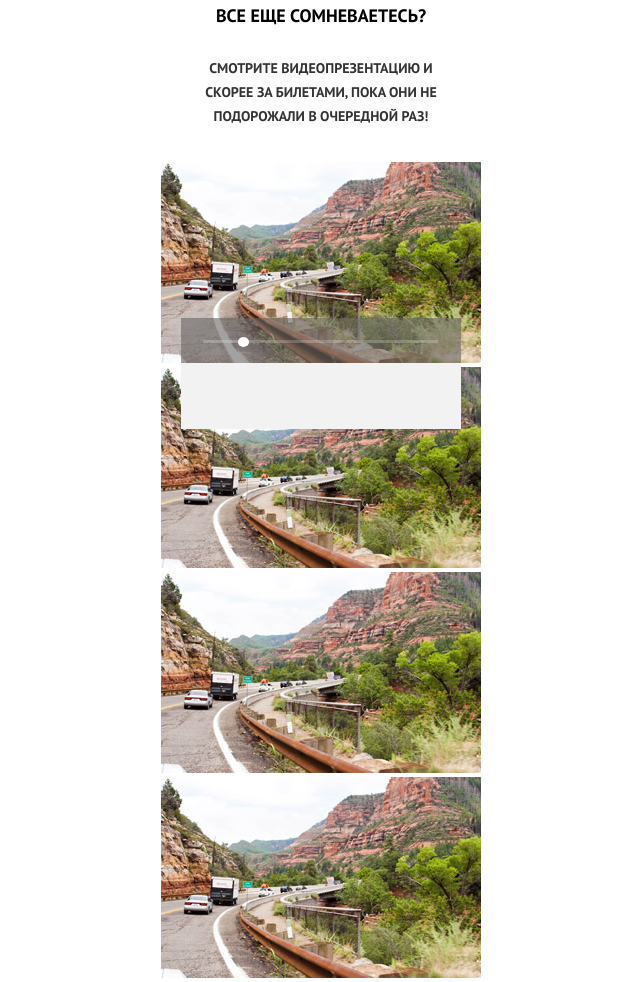
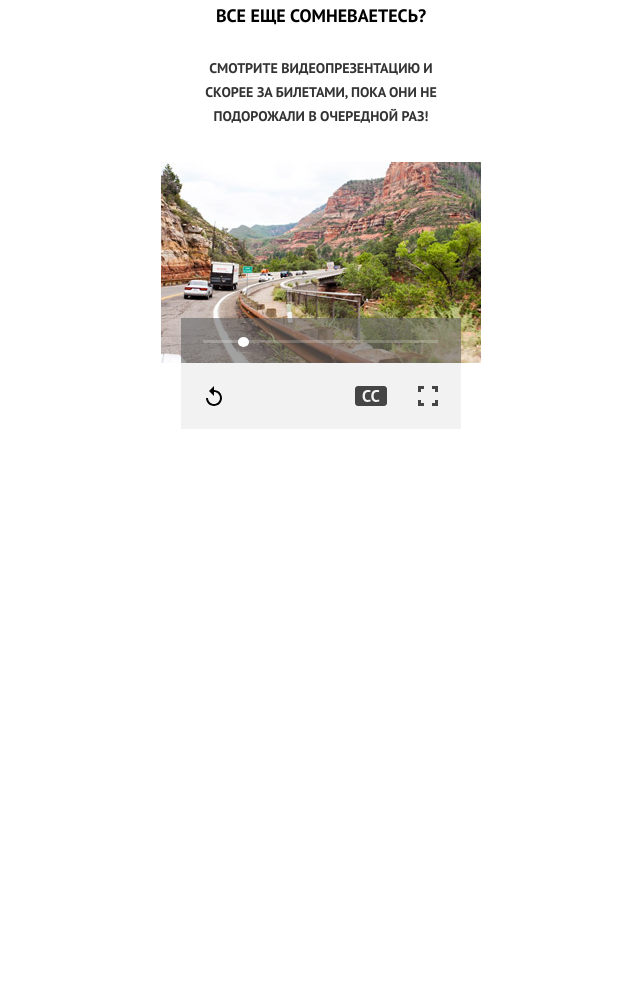
Before and after one commit to kazakovlv/569953-sedona, a plain HTML site: page source/photo.html in a window 1280 px wide. Shown: the part 2590-3572 px from the top of the page, without its empty margins (319-959 px from the left). After the commit the page ends 3027 px from the top, so only its background shows below. Drawn offline with nearby package versions, Linux system fonts and the light colour scheme; files that its build step writes are made by us from their sources.

Commit message:
Фото и Видео. Фотоколлекция

```diff
--- a/source/less/photo-collection.less
+++ b/source/less/photo-collection.less
@@ -155,3 +155,18 @@ photo-item__button {
   border-radius: 50%;
   background-color: #ffffff;
 }
+.video-player__button-replay {
+  position: absolute;
+  left: 45px;
+  top: 224px;
+}
+.video-player__button-subtitles {
+  position: absolute;
+  left: 194px;
+  top: 224px;
+}
+.video-player__button-fullscreen {
+  position: absolute;
+  left: 257px;
+  top: 224px;
+}
--- a/source/photo.html
+++ b/source/photo.html
@@ -92,12 +92,9 @@
             <div class="video-player__bottom-rectangle"></div>
             <div class="video-player__slider"></div>
             <div class="video-player__scale"></div>
-            <div class="video-player__button-replay"></div>
-            <div class="video-player__button-subtitles"></div>
-            <div class="video-player__button-fullscreen"></div>
-            <img class="video-player__picture" src="./img/video-mobile@1x.jpg" alt="Видео">
-            <img class="video-player__picture" src="./img/video-mobile@1x.jpg" alt="Видео">
-            <img class="video-player__picture" src="./img/video-mobile@1x.jpg" alt="Видео">
+            <img class="video-player__button-replay" src="./img/icon-video-replay.svg" alt="Повтор">
+            <img class="video-player__button-subtitles" src="./img/icon-video-subtitles.svg" alt="Субтитры">
+            <img class="video-player__button-fullscreen" src="./img/icon-video-fullscreen.svg" alt="Полный экран">
         </div>
         <!--<video class="page-finish__video"  controls
           preload="metadata"
```
